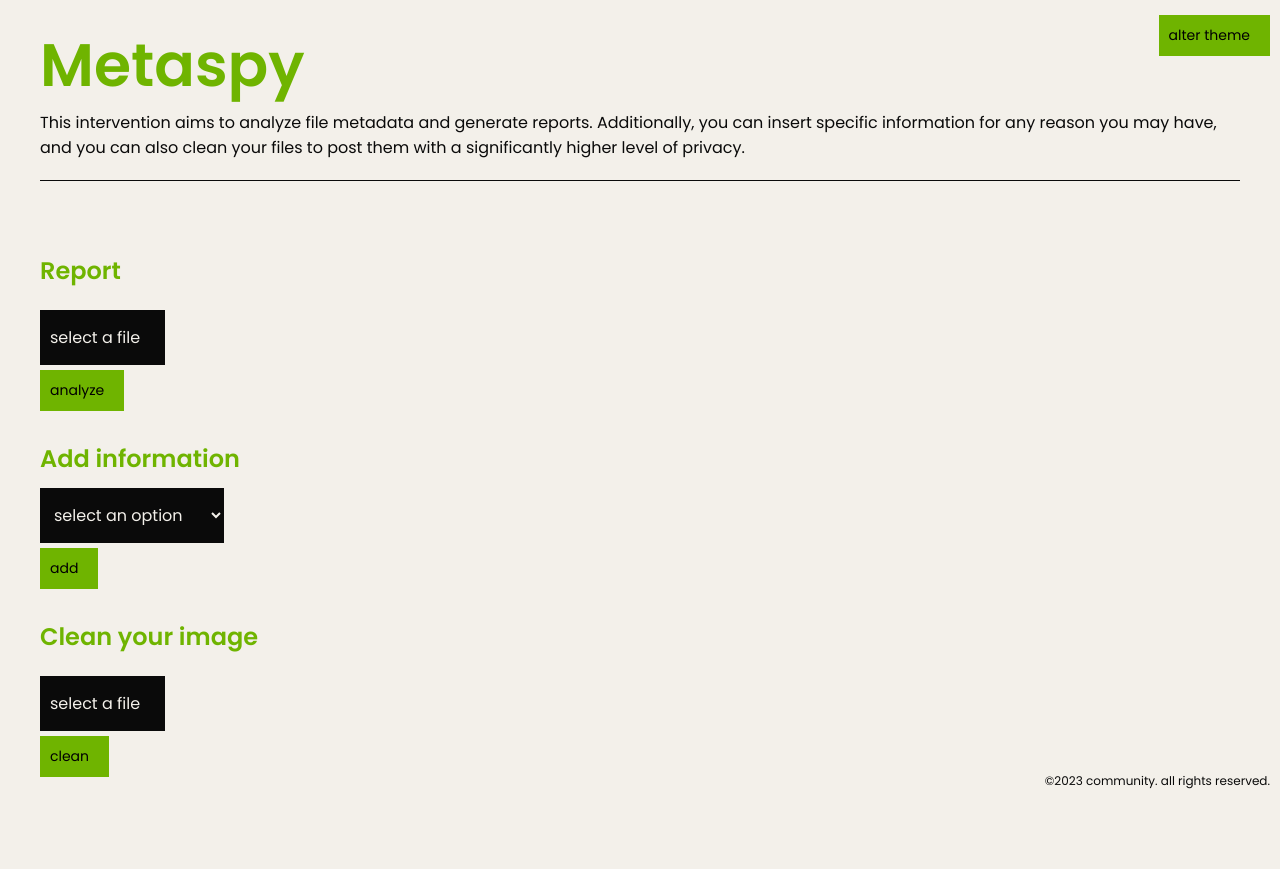
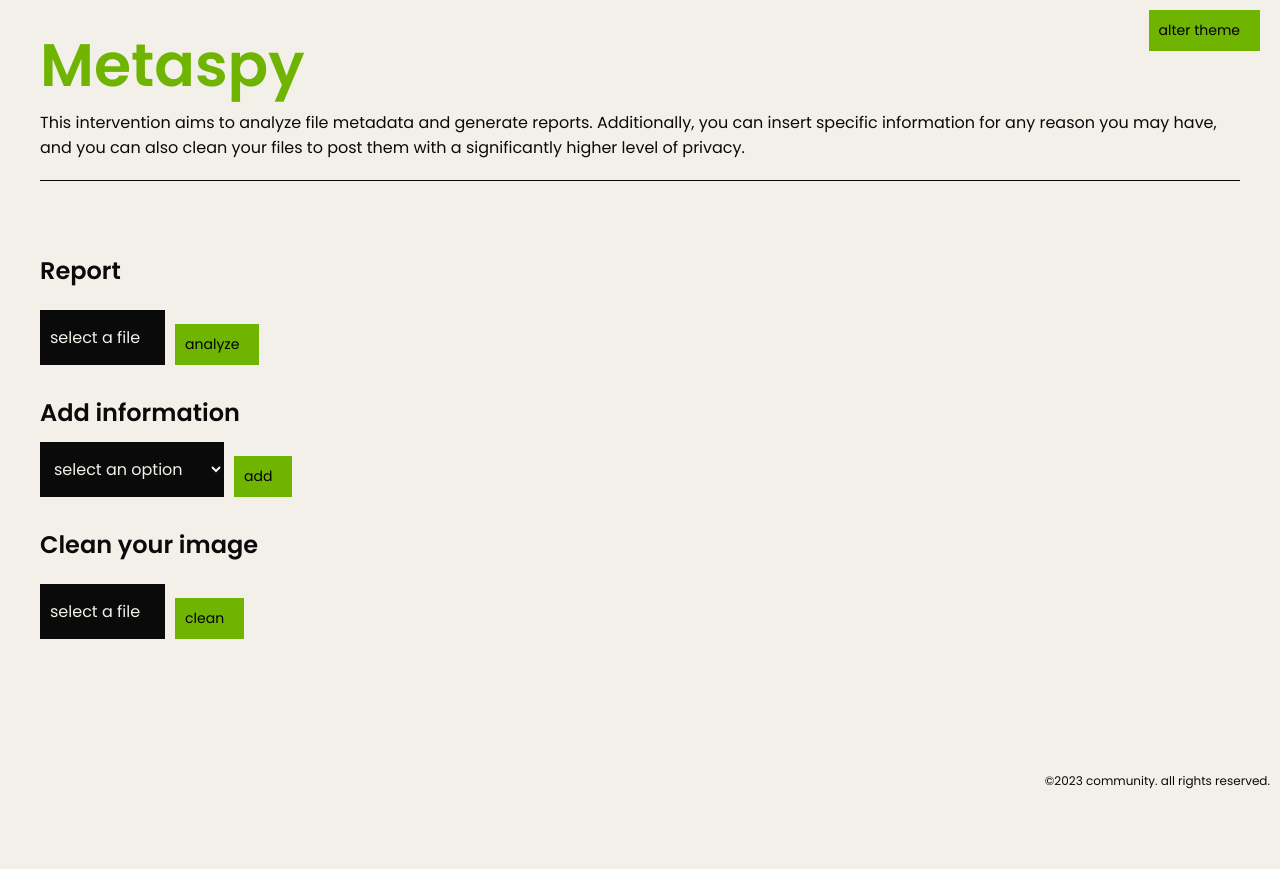
Before and after one commit to jmoraeslia/metaspy, a Flask app: page / in a window 1280 px wide. After the commit the page ends 789 px from the top, so only its background shows below. Run offline with Flask 3, Linux system fonts and the light colour scheme; parts of the project's set-up code (start-up, migrations or seed data) failed here and were passed over.

Commit message:
structure to match standards of the Flask framework;

```diff
--- a/css/light.css
+++ b/static/css/light.css
@@ -40,7 +40,7 @@ h1 {
 
 h2,
 h3 {
-    color: rgb(111, 180, 0);
+    color:rgb(10, 10, 10);
     margin-bottom: 12px
 }
 
@@ -88,7 +88,7 @@ input[type='submit'] {
     border: none;
     font-size: 14px;
     padding: 10px 20px 10px 10px;
-    margin-top: 5px;
+    margin: 0px 10px;
 }
 
 input[type='submit']:hover {
@@ -105,11 +105,10 @@ section {
     margin: 30px 0;
 }
 
-section>div {
-    width: fit-content;
+section>div, form {
     display: flex;
-    flex-direction: column;
-    align-items: start;
+    flex-direction: row;
+    align-items: end;
 }
 
 
--- a/js/script.js
+++ b/static/js/script.js
@@ -17,10 +17,10 @@ document.addEventListener('DOMContentLoaded', save);
 function change() {
 
     if (themeLink.getAttribute('href').includes('light')) {
-        themeLink.setAttribute('href', '../css/dark.css');
+        themeLink.setAttribute('href', '../static/css/dark.css');
         sessionStorage.setItem('theme', 'dark');
     } else {
-        themeLink.setAttribute('href', '../css/light.css');
+        themeLink.setAttribute('href', '../static/css/light.css');
         sessionStorage.setItem('theme', 'light');
     }
 }
@@ -42,17 +42,17 @@ function clean() {
 function theme() {
 
     if (themeLink.getAttribute('href').includes('light')) {
-        themeLink.setAttribute('href', '../css/dark.css');
+        themeLink.setAttribute('href', '../static/css/dark.css');
         sessionStorage.setItem('theme', 'dark');
     } else {
-        themeLink.setAttribute('href', '../css/light.css');
+        themeLink.setAttribute('href', '../static/css/light.css');
         sessionStorage.setItem('theme', 'light');
     }
 }
 function save() {
 
     if (savedTheme) {
-        themeLink.setAttribute('href', `../css/${savedTheme}.css`);
+        themeLink.setAttribute('href', `../static/css/${savedTheme}.css`);
     }
 
 }
--- a/templates/index.html
+++ b/templates/index.html
@@ -4,7 +4,7 @@
 <head>
     <meta charset="UTF-8">
     <meta name="viewport" content="width=device-width, initial-scale=1.0">
-    <link rel="stylesheet" href="../css/light.css" id="theme">
+    <link rel="stylesheet" href="../static/css/light.css" id="theme">
 
     <title>meta(data)spy</title>
 
@@ -30,43 +30,14 @@
             <h2>Report</h2>
 
 
-            <div>
+            <form method="post" action="/process_img" enctype="multipart/form-data">
                 <label for="file">select a file</label>
                 <input type="file" name="mainFile" id="mainFile">
                 <input type="submit" value="analyze" id="generateMainReport">
-            </div>
+            </form>
 
             <section id="mainReport" style="display: none;">
                 <ul>
-                    <li>Image width: 3024 pixels</li>
-                    <li>Image height: 4032 pixels</li>
-                    <li>Image orientation: Horizontal (normal)</li>
-                    <li>Bits/pixel: 24</li>
-                    <li>Pixel format: YCbCr</li>
-                    <li>Image DPI width: 300 DPI</li>
-                    <li>Image DPI height: 300 DPI</li>
-                    <li>Creation date: 55</li>
-                    <li>Camera focal: 2.8</li>
-                    <li>Camera exposure: 1/60</li>
-                    <li>Camera brightness: 5.14</li>
-                    <li>Camera model: iPhone 8 Plus</li>
-                    <li>Camera manufacturer: Apple</li>
-                    <li>Compression: JPEG (Baseline)</li>
-                    <li>Thumbnail size: 13.5 KB</li>
-                    <li>ISO speed rating: 25</li>
-                    <li>EXIF version: 0232</li>
-                    <li>Date-time original: 55</li>
-                    <li>Date-time digitized: 55</li>
-                    <li>Shutter speed: 5.91</li>
-                    <li>Aperture: 2.97</li>
-                    <li>Exposure bias: -1.29</li>
-                    <li>Focal length: 6.6</li>
-                    <li>Flashpix version: 0100</li>
-                    <li>Focal length in 35mm film: 57</li>
-                    <li>Producer: 16.1.2</li>
-                    <li>Comment: 94% (approximate)</li>
-                    <li>Format version: JFIF 1.01</li>
-                    <li>MIME type: image/jpeg</li>
                 </ul>
             </section>
 
@@ -104,7 +75,7 @@
             <h3>File metadata after modification:</h3>
 
             <ul>
-                <p>no metadata in this file!!</p>
+
             </ul>
         </div>
     </main>
@@ -113,7 +84,7 @@
         <p>&copy;2023 community. all rights reserved.</p>
     </footer>
 
-    <script src="../js/script.js"></script>
+    <script src="../static/js/script.js"></script>
 </body>
 
 </html>
--- a/templates/ref.html
+++ b/templates/ref.html
@@ -14,6 +14,8 @@
 
    <main>
     <ul>
+        <li><a href="chat.openai.com/">IA, chatgpt</a></li> <br>
+        <li><a href="https://www.youtube.com/watch?v=rFPzo1VnPXU">Html button upload image and process it with python script - latest 2021 Part 2.1</a></li> <br>
         <li><a href="https://auth0.com/blog/read-edit-exif-metadata-in-photos-with-python/">How to Read and Remove Metadata from Your Photos With Python </a></li> <br>
         <li><a href="https://juls-dotcom.github.io/meta_analysis_python.html">tutorial: Meta-Analysis and real life data using Python</a></li> <br>
         <li><a href="https://youtu.be/K2ejI4z8Mbg?si=TuRb2p5Z4fE3lqC0"> Como Criar e Publicar um Site em Python com Flask </a></li>
--- a/web.py
+++ b/web.py
@@ -1,4 +1,5 @@
-from flask import Flask, render_template
+from flask import Flask, render_template, request
+from get_data import process_img
 
 app = Flask(__name__)
 
@@ -6,11 +7,23 @@ app = Flask(__name__)
 def index():
     return render_template('index.html')
 
+@app.route('/process_img', methods=['POST'])
+def process_img_route():
+
+    if 'mainFile' not in request.files:
+        return "Nenhuma imagem foi enviada."
+
+    imagem = request.files['mainFile']
+
+
+    resultado = process_img(imagem)
+
+
+    return render_template('index.html', resultado=resultado)
 
 @app.route('/ref')
 def references():
     return render_template('ref.html')
 
-
 if __name__ == '__main__':
     app.run(debug=True)
```
Also changed, not shown: static/css/dark.css (renamed from css/dark.css, +5 -7 lines).
